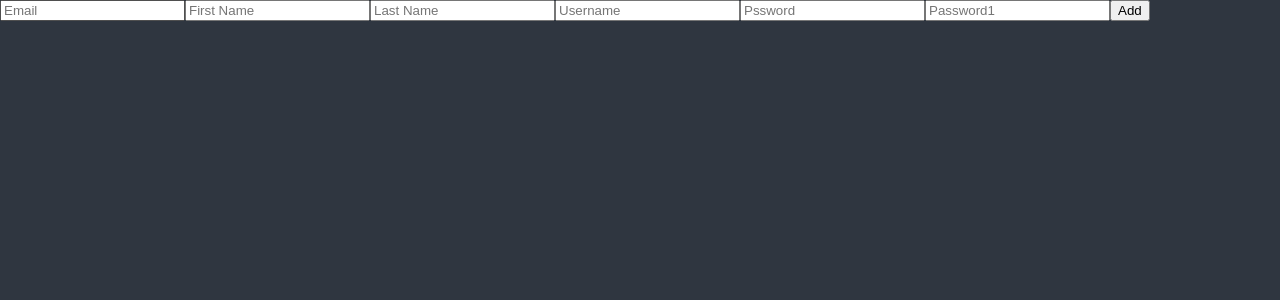
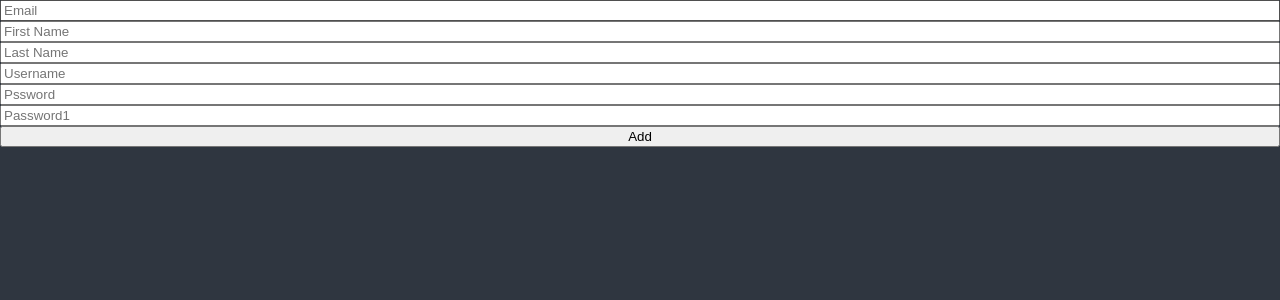
Before and after one commit to junghong0512/react_master, a React (Create React App) app: page / in a window 1280 px wide. Shown: the top 300 px of the page. Built offline with nearby package versions, Linux system fonts and the light colour scheme.

Commit message:
#5.7 Form Validation

```diff
--- a/src/ToDoList.tsx
+++ b/src/ToDoList.tsx
@@ -32,17 +32,46 @@ import { useForm } from "react-hook-form";
 } */
 
 function ToDoList() {
-  const { register, watch } = useForm();
-  console.log(watch());
+  const { register, handleSubmit, formState } = useForm();
+  const onValid = (data: any) => {
+    // console.log(data);
+  };
+
+  console.log(formState.errors);
+
   return (
     <div>
-      <form>
-        <input {...register("email")} placeholder="Email" />
-        <input {...register("firstName")} placeholder="First Name" />
-        <input {...register("lastName")} placeholder="Last Name" />
-        <input {...register("username")} placeholder="Username" />
-        <input {...register("password")} placeholder="Pssword" />
-        <input {...register("password1")} placeholder="Password1" />
+      <form
+        style={{ display: "flex", flexDirection: "column" }}
+        onSubmit={handleSubmit(onValid)}
+      >
+        <input {...register("email", { required: true })} placeholder="Email" />
+        <input
+          {...register("firstName", { required: true })}
+          placeholder="First Name"
+        />
+        <input
+          {...register("lastName", { required: true })}
+          placeholder="Last Name"
+        />
+        <input
+          {...register("username", { required: true, minLength: 10 })}
+          placeholder="Username"
+        />
+        <input
+          {...register("password", { required: true, minLength: 5 })}
+          placeholder="Pssword"
+        />
+        <input
+          {...register("password1", {
+            required: "Password is required",
+            minLength: {
+              value: 5,
+              message: "Your password is too short",
+            },
+          })}
+          placeholder="Password1"
+        />
         <button>Add</button>
       </form>
     </div>
```
